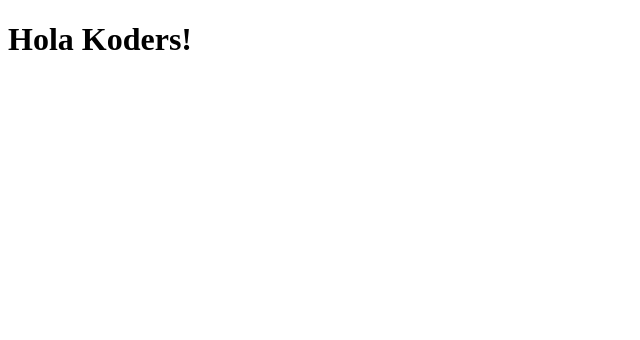
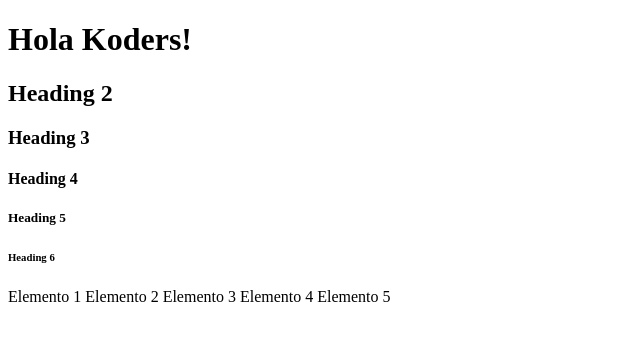
Before and after one commit to SirCaden/sesion_2_html, a plain HTML site: page index.html in a window 1280 px wide. Shown: the whole page, without its empty margins (0-640 px from the left). Drawn offline with Linux system fonts and the light colour scheme.

Commit message:
feat: add lines at index.html

```diff
--- a/index.html
+++ b/index.html
@@ -7,5 +7,15 @@
   </head>
   <body>
     <h1>Hola Koders!</h1>
+    <h2>Heading 2</h2>
+    <h3>Heading 3</h3>
+    <h4>Heading 4</h4>
+    <h5>Heading 5</h5>
+    <h6>Heading 6</h6>
+    <span>Elemento 1</span>
+    <span>Elemento 2</span>
+    <span>Elemento 3</span>
+    <span>Elemento 4</span>
+    <span>Elemento 5</span>
   </body>
 </html>
```
